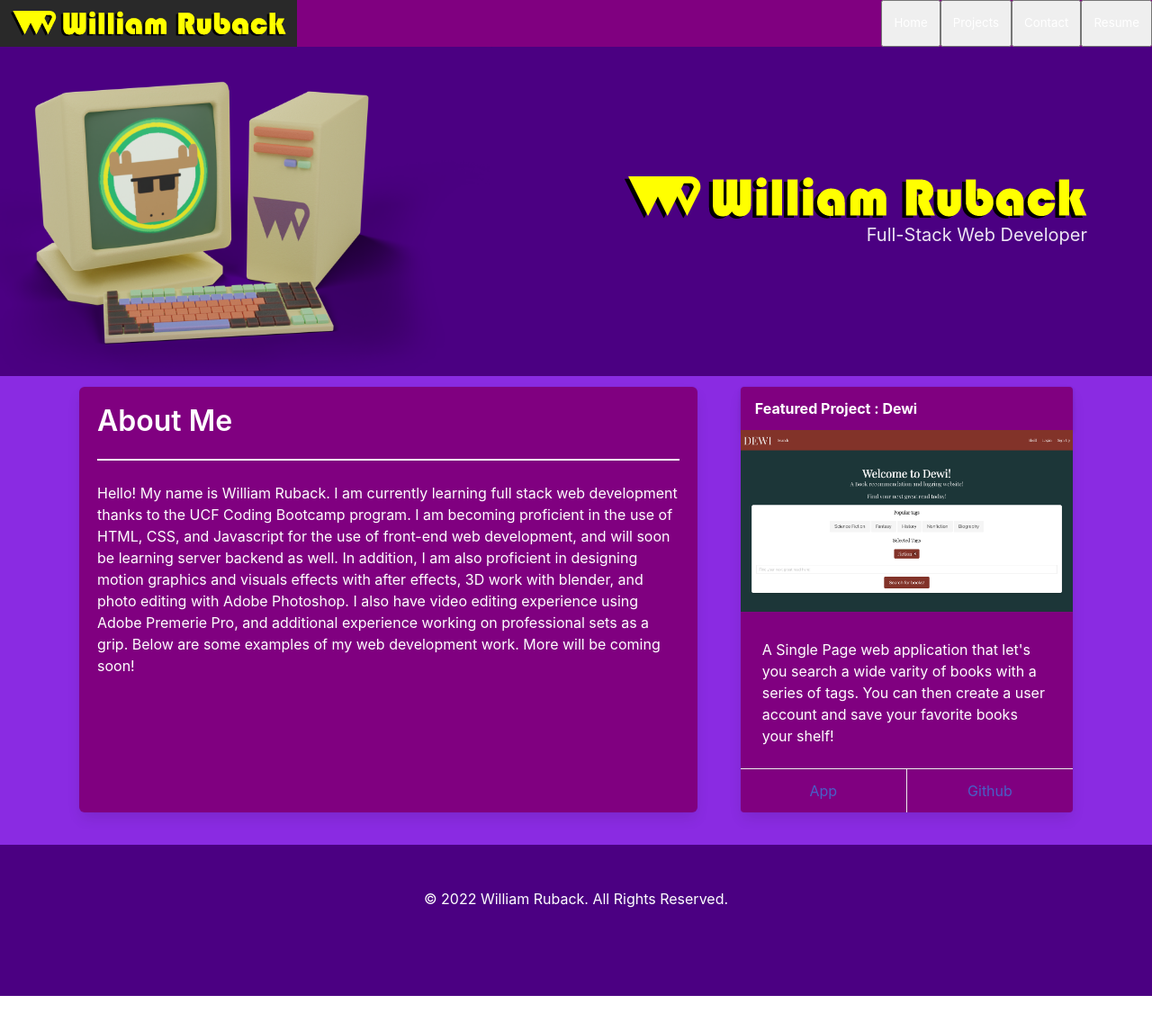
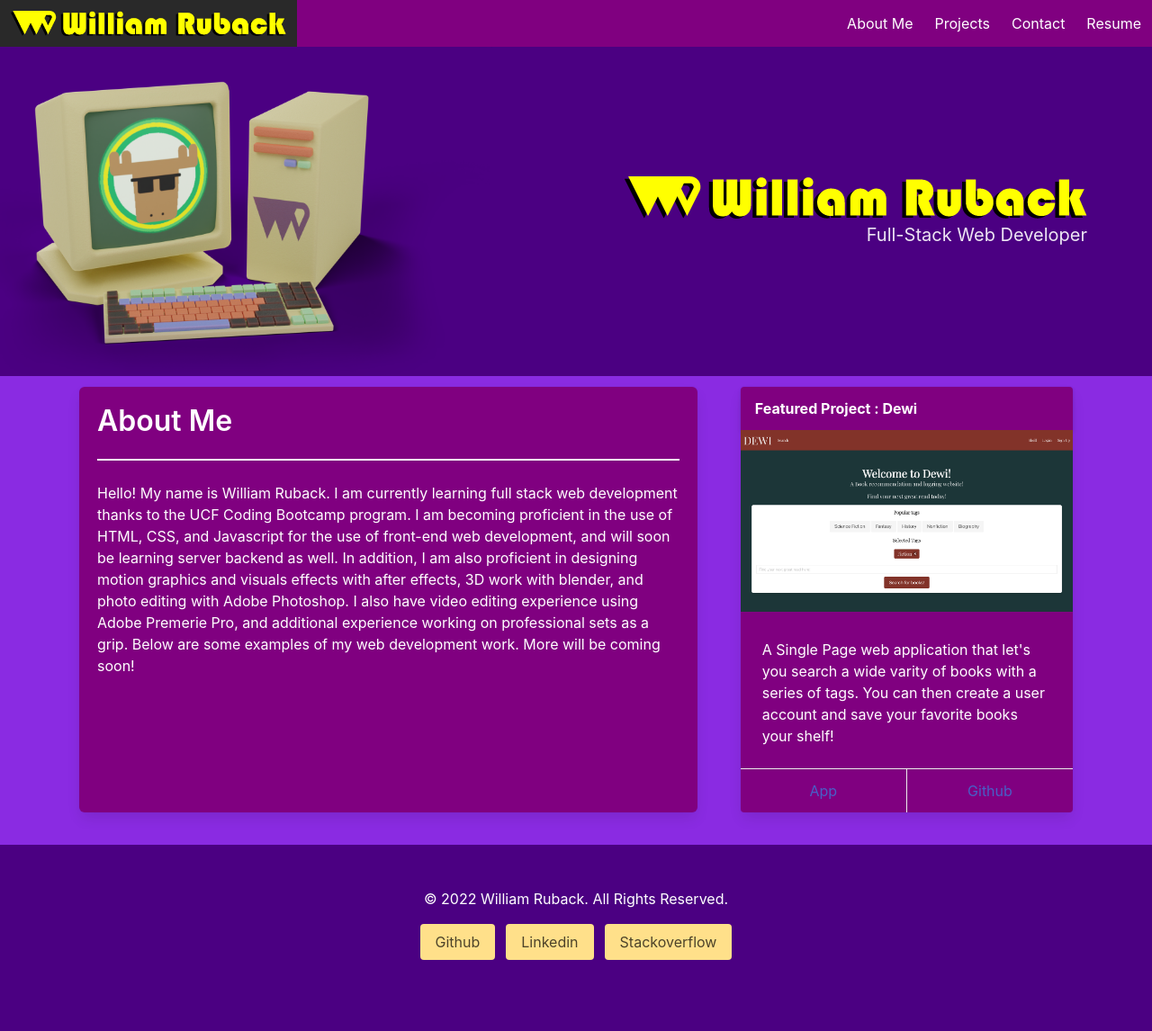
Before and after one commit to WRuback/WR-react-portfolio, a React (Create React App) app: page / in a window 1280 px wide. Shown: the top 1146 px of the page at 90% size. Before the commit the page ends 1107 px from the top, so only its background shows below. Built offline with nearby package versions, Linux system fonts and the light colour scheme.

Commit message:
Split sections, and added functional links and navigation.

```diff
--- a/src/App.js
+++ b/src/App.js
@@ -1,86 +1,39 @@
 import logo from './images/Logo.png';
 import computerImg from './images/Computeredit.png';
 import dewi from './images/Dewi.png';
-import React from 'react';
+import React, { useState } from 'react';
+import Footer from './components/Footer';
+import Homepage from './components/Homepage';
+import Hero from './components/Hero';
+import Header from './components/Header';
 
 function App() {
+  let [page, setPage] = useState('About Me');
+
+  function navClick(newPage) {
+    setPage(newPage);
+  };
+
+  function renderPage() {
+    switch (page) {
+      case 'About Me':
+        return (<>
+          <Hero computerImg={computerImg} logo={logo} />
+          <Homepage featureImg={dewi} />
+        </>);
+      case 'Projects':
+        return <p>Projects</p>;
+      case 'Contact':
+        return <p>Contact</p>;
+      default:
+        return <p>Unknown Page</p>;
+    }
+  }
   return (
     <>
-      <nav className="navbar is-dark" style={{ backgroundColor: "purple" }} role="navigation" aria-label="main navigation">
-        <div className="navbar-brand">
-          <a className="navbar-item" href="https://bulma.io">
-            <img src={logo} alt="William Ruback" />
-          </a>
-
-          <button className="navbar-burger" aria-label="menu" aria-expanded="false" data-target="navbarBasicExample">
-            <span aria-hidden="true"></span>
-            <span aria-hidden="true"></span>
-            <span aria-hidden="true"></span>
-          </button>
-        </div>
-
-        <div id="navbarBasicExample" className="navbar-menu">
-          <div className="navbar-start">
-
-          </div>
-
-          <div className="navbar-end">
-            <button className="navbar-item">
-              Home
-            </button>
-            <button className="navbar-item">
-              Projects
-            </button>
-            <button className="navbar-item">
-              Contact
-            </button>
-            <button className="navbar-item">
-              Resume
-            </button>
-          </div>
-        </div>
-      </nav>
-      <section class="hero is-medium is-link" style={{ backgroundColor: "indigo", position: "relative" }}>
-        <img src={computerImg} alt="Computer Graphic" style={{ position: "absolute", top: "50%", transform: "translateY(-50%)", maxWidth: "60%", maxHeight: "100%" }} />
-        <div class="hero-body has-text-right" style={{ zIndex: 1 }}>
-
-          <img src={logo} alt="William Ruback" />
-          <p class="subtitle">
-            Full-Stack Web Developer
-          </p>
-        </div>
-      </section>
-      <section className='container columns mx-auto'>
-        <div className='box block has-text-white is-two-thirds m-5' style={{ backgroundColor: "purple" }}>
-          <h2 className='title has-text-white'>About Me</h2>
-          <hr></hr>
-          <p>Hello! My name is William Ruback. I am currently learning full stack web development thanks to the UCF Coding Bootcamp program. I am becoming proficient in the use of HTML, CSS, and Javascript for the use of front-end web development, and will soon be learning server backend as well. In addition, I am also proficient in designing motion graphics and visuals effects with after effects, 3D work with blender, and photo editing with Adobe Photoshop. I also have video editing experience using Adobe Premerie Pro, and additional experience working on professional sets as a grip. Below are some examples of my web development work. More will be coming soon!</p>
-        </div>
-        <div className='card has-text-white is-one-third m-5' style={{ backgroundColor: "purple" }}>
-          <div className='card-header'>
-            <p class="card-header-title has-text-white">
-              Featured Project : Dewi
-            </p>
-          </div>
-          <div className='card-image'>
-            <img src={dewi} alt="William Ruback" />
-          </div>
-          <div className='card-content'>
-            <p>A Single Page web application that let's you search a wide varity of books with a series of tags. You can then create a user account and save your favorite books your shelf!</p>
-          </div>
-          <footer className="card-footer">
-            <a href="https://dewi-library.herokuapp.com/" class="card-footer-item">App</a>
-            <a href="https://github.com/EzequielMejiasMelo/dewi" class="card-footer-item">Github</a>
-          </footer>
-        </div>
-      </section>
-      <footer class="footer" style={{ backgroundColor: "indigo" }}>
-        <div class="content has-text-centered has-text-white">
-          <p>
-            &copy; 2022 William Ruback. All Rights Reserved.
-          </p>
-        </div>
-      </footer>
+      <Header logo={logo} navClick={navClick} />
+      {renderPage()}
+      <Footer />
     </>
   );
 }
--- /dev/null
+++ b/src/components/Footer.js
@@ -0,0 +1,19 @@
+import React from 'react';
+
+function Footer() {
+  return (<footer class="footer" style={{
+    backgroundColor: "indigo"
+  }}>
+    <div class="content has-text-centered has-text-white">
+      <p>
+        &copy; 2022 William Ruback. All Rights Reserved.
+      </p>
+      <a className='button is-warning mr-3' href="https://github.com/WRuback" target="_blank" rel="noreferrer noopener">Github</a>
+      <a className='button is-warning mr-3' href="https://www.linkedin.com/in/william-ruback-9847911b0/" target="_blank" rel="noreferrer noopener">Linkedin</a>
+      <a className='button is-warning' href="https://stackoverflow.com/users/17491745/william-ruback" target="_blank" rel="noreferrer noopener">Stackoverflow</a>
+
+    </div>
+  </footer>);
+}
+
+export default Footer;
--- /dev/null
+++ b/src/components/Header.js
@@ -0,0 +1,40 @@
+import React from 'react';
+
+export default function Header({ logo, navClick }) {
+  return (<nav className="navbar is-dark" style={{
+    backgroundColor: "purple"
+  }} role="navigation" aria-label="main navigation">
+    <div className="navbar-brand">
+      <a className="navbar-item" href='#AboutMe' onClick={() => navClick('About Me')}>
+        <img src={logo} alt="William Ruback" />
+      </a>
+
+      <button className="navbar-burger" aria-label="menu" aria-expanded="false" data-target="navbarBasicExample">
+        <span aria-hidden="true"></span>
+        <span aria-hidden="true"></span>
+        <span aria-hidden="true"></span>
+      </button>
+    </div>
+
+    <div id="navbarBasicExample" className="navbar-menu">
+      <div className="navbar-start">
+
+      </div>
+
+      <div className="navbar-end">
+        <a className="navbar-item" href='#AboutMe' onClick={() => navClick('About Me')}>
+          About Me
+        </a>
+        <a className="navbar-item" href='#Projects' onClick={() => navClick('Projects')}>
+          Projects
+        </a>
+        <a className="navbar-item" href='#Contact' onClick={() => navClick('Contact')}>
+          Contact
+        </a>
+        <a className="navbar-item" href='https://drive.google.com/file/d/1Cl_1MgX_N5v5Ma80VtvC89GNuSoVQApk/view?usp=sharing' target="_blank" rel="noreferrer noopener">
+          Resume
+        </a>
+      </div>
+    </div>
+  </nav>);
+}
--- /dev/null
+++ b/src/components/Hero.js
@@ -0,0 +1,25 @@
+import React from 'react';
+
+export default function Hero({ computerImg, logo }) {
+  return (<section class="hero is-medium is-link" style={{
+    backgroundColor: "indigo",
+    position: "relative"
+  }}>
+    <img src={computerImg} alt="Computer Graphic" style={{
+      position: "absolute",
+      top: "50%",
+      transform: "translateY(-50%)",
+      maxWidth: "60%",
+      maxHeight: "100%"
+    }} />
+    <div class="hero-body has-text-right" style={{
+      zIndex: 1
+    }}>
+
+      <img src={logo} alt="William Ruback" />
+      <p class="subtitle">
+        Full-Stack Web Developer
+      </p>
+    </div>
+  </section>);
+}
--- /dev/null
+++ b/src/components/Homepage.js
@@ -0,0 +1,15 @@
+import React from 'react';
+import Project from './Project';
+
+export default function Homepage({ featureImg }) {
+  return (<section className='container columns mx-auto'>
+    <div className='box block has-text-white is-two-thirds m-5' style={{
+      backgroundColor: "purple"
+    }}>
+      <h2 className='title has-text-white'>About Me</h2>
+      <hr></hr>
+      <p>Hello! My name is William Ruback. I am currently learning full stack web development thanks to the UCF Coding Bootcamp program. I am becoming proficient in the use of HTML, CSS, and Javascript for the use of front-end web development, and will soon be learning server backend as well. In addition, I am also proficient in designing motion graphics and visuals effects with after effects, 3D work with blender, and photo editing with Adobe Photoshop. I also have video editing experience using Adobe Premerie Pro, and additional experience working on professional sets as a grip. Below are some examples of my web development work. More will be coming soon!</p>
+    </div>
+    <Project projectImg={featureImg} />
+  </section>);
+}
--- /dev/null
+++ b/src/components/Project.js
@@ -0,0 +1,23 @@
+import React from 'react';
+
+export default function Project({ projectImg }) {
+  return (<div className='card has-text-white is-one-third m-5' style={{
+    backgroundColor: "purple"
+  }}>
+    <div className='card-header'>
+      <p class="card-header-title has-text-white">
+        Featured Project : Dewi
+      </p>
+    </div>
+    <div className='card-image'>
+      <img src={projectImg} alt="William Ruback" />
+    </div>
+    <div className='card-content'>
+      <p>A Single Page web application that let's you search a wide varity of books with a series of tags. You can then create a user account and save your favorite books your shelf!</p>
+    </div>
+    <footer className="card-footer">
+      <a href="https://dewi-library.herokuapp.com/" class="card-footer-item">App</a>
+      <a href="https://github.com/EzequielMejiasMelo/dewi" class="card-footer-item">Github</a>
+    </footer>
+  </div>);
+}
```
